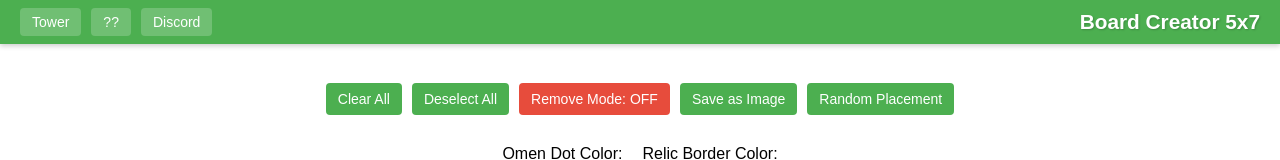
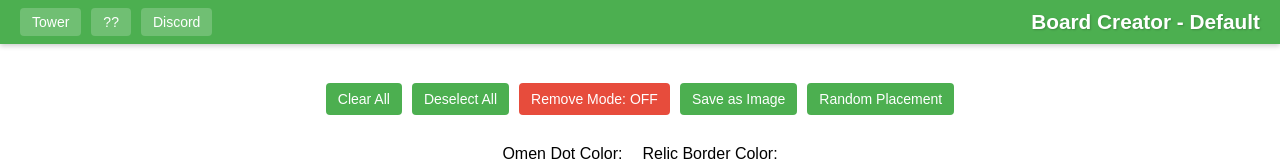
Before and after one commit to zer0jek/board-creator-coop-td, a plain HTML site: page index.html in a window 1280 px wide. Shown: the top 160 px of the page. Drawn offline with nearby package versions, Linux system fonts and the light colour scheme.

Commit message:
Update index.html

```diff
--- a/index.html
+++ b/index.html
@@ -3,7 +3,7 @@
 <head>
     <meta charset="UTF-8">
     <meta name="viewport" content="width=device-width, initial-scale=1.0">
-    <title>Board Creator 5x7</title>
+    <title>Board Creator - Default</title>
     <script src="https://cdnjs.cloudflare.com/ajax/libs/html2canvas/1.4.1/html2canvas.min.js"></script>
     <style>
         .top-bar {
@@ -239,7 +239,7 @@
             <a href="other.html"><button>??</button></a>
             <a href="https://discord.com" target="_blank"><button>Discord</button></a>
         </div>
-        <h1>Board Creator 5x7</h1>
+        <h1>Board Creator - Default</h1>
     </div>
 
     <div class="buttons">
```
